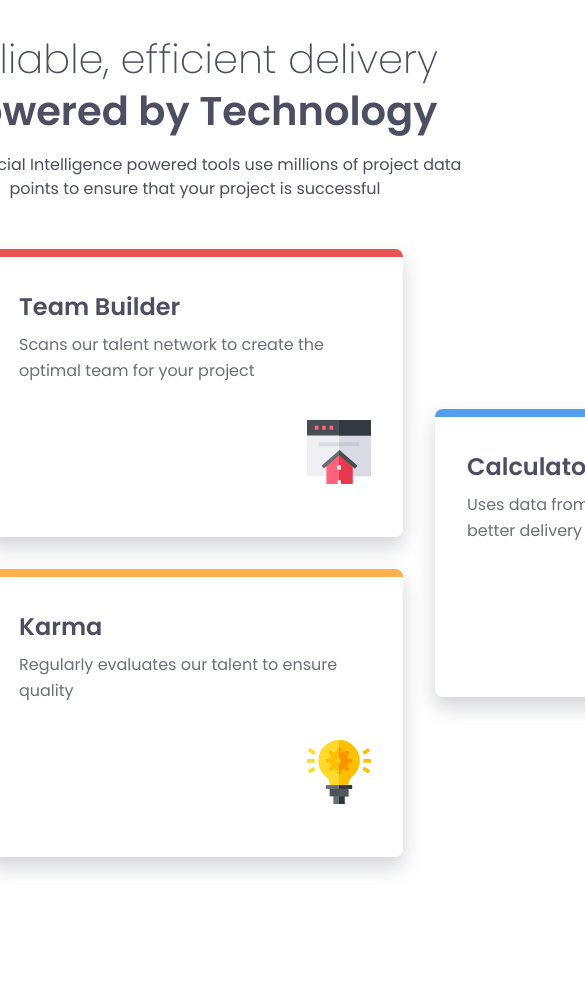
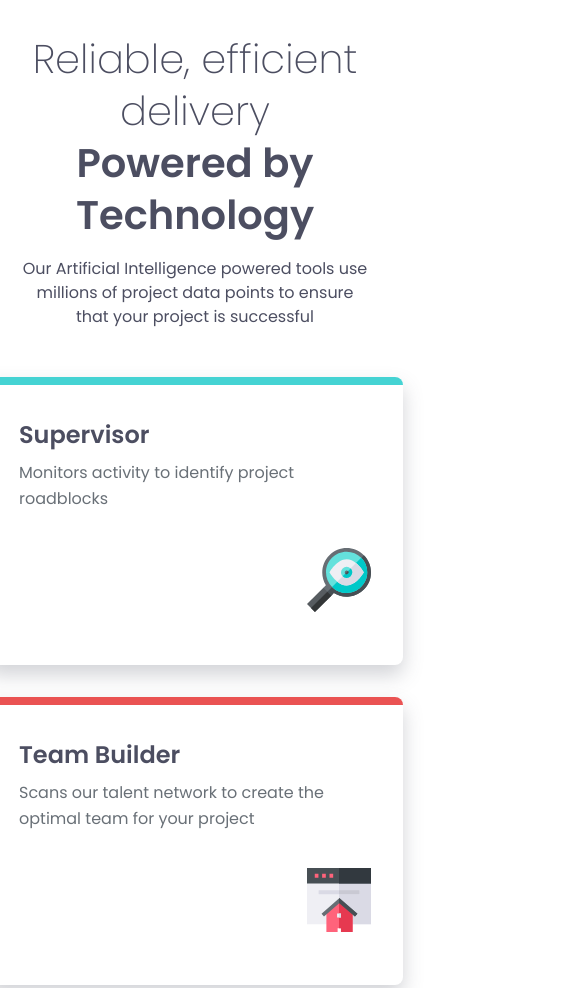
Before and after one commit to Midknightsnack/four-card-feature-section-master, a plain HTML site: page index.html in a window 390 px wide. Shown: the top 988 px of the page, 585 px wide, since content can reach past the window. Before the commit the page ends 905 px from the top, so only its background shows below. Drawn offline with Linux system fonts and the light colour scheme.

Commit message:
created mobile version

```diff
--- a/index.html
+++ b/index.html
@@ -21,11 +21,11 @@
 <body>
   <main>
     <section class="heading">
-      <h1 class="heading-whole-text">Reliable, efficient delivery<br>
+      <h1 class="heading-whole-text">Reliable, efficient delivery
         <span class="heading-bottom-text">Powered by Technology</span>
       </h1>
 
-      <p class="heading-description">Our Artificial Intelligence powered tools use millions of project data <br>points
+      <p class="heading-description">Our Artificial Intelligence powered tools use millions of project data points
       to ensure that your project is successful</p>
     </section>
 
--- a/styles.css
+++ b/styles.css
@@ -22,9 +22,14 @@ body{
   align-items: center;
 }
 
+main{
+  justify-items: center;
+}
+
 .heading{
   text-align: center;
   line-height: 1.3;
+  width: 35%;
 }
 
 .heading-whole-text{
@@ -35,6 +40,7 @@ body{
 
 .heading-bottom-text{
   font-weight: 600;
+  display: block;
 }
 
 .heading-description{
@@ -111,3 +117,26 @@ h2{
 .blue-card{
   border-top: 8px solid var(--blue);
 }
+
+
+@media (max-width: 600px) {
+  .heading{
+    width: 90vw;
+  }
+
+  .card-display{
+    display: grid;
+    grid-template-columns: 1fr;
+    grid-template-rows: (5, 1fr);
+
+    height: fit-content;
+  }
+
+  .card{
+    margin-bottom: 2rem;
+  }
+
+  .column:nth-child(2){
+    gap: 0;
+  }
+}
```
